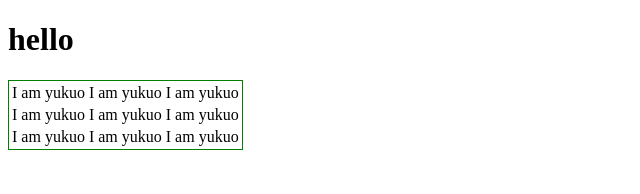
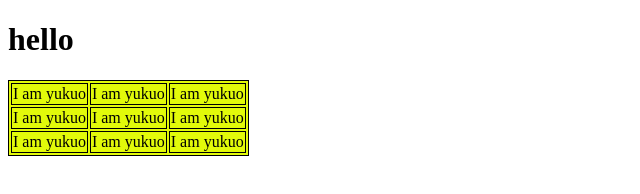
Before and after one commit to yukuolin/MyGithubPage, a plain HTML site: page index.html in a window 1280 px wide. Shown: the whole page, without its empty margins (0-640 px from the left). Drawn offline with Linux system fonts and the light colour scheme.

Commit message:
新增頁面

```diff
--- a/index.html
+++ b/index.html
@@ -5,10 +5,17 @@
     <meta http-equiv="X-UA-Compatible" content="IE=edge">
     <meta name="viewport" content="width=, initial-scale=1.0">
     <title>Document</title>
+    <style>
+        table, th, td {
+          border:1px solid black;
+          font-style: inherit;
+          background-color: rgb(226, 250, 10);
+        }
+        </style>
 </head>
 <body>
     <h1>hello</h1>
-    <table style="border:1px solid green;">
+    <table>
         <tr >
             <td>I am yukuo</td>
             <td>I am yukuo</td>
@@ -22,7 +29,7 @@
         <tr>
             <td>I am yukuo</td>
             <td>I am yukuo</td>
-            <td>I am yukuo            </td>
+            <td>I am yukuo</td>
         </tr>
     </table>
 </body>
```
